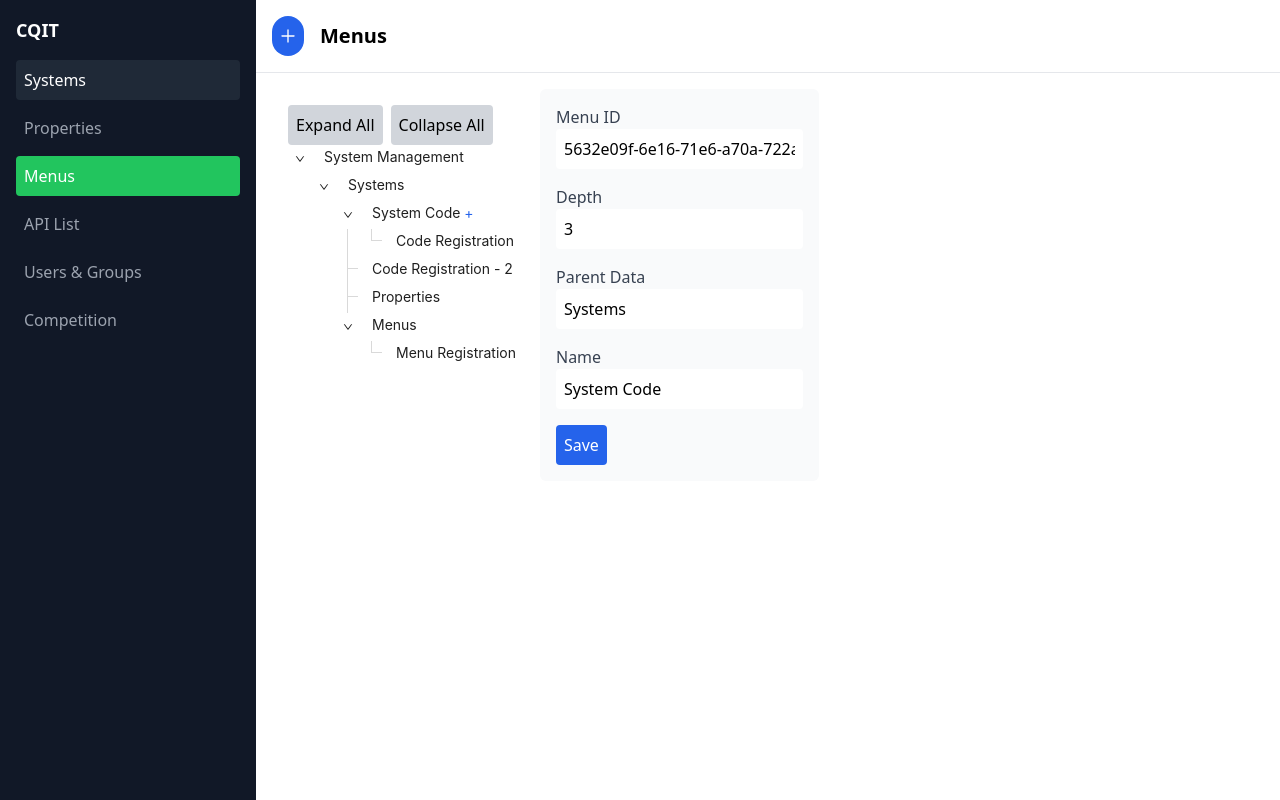
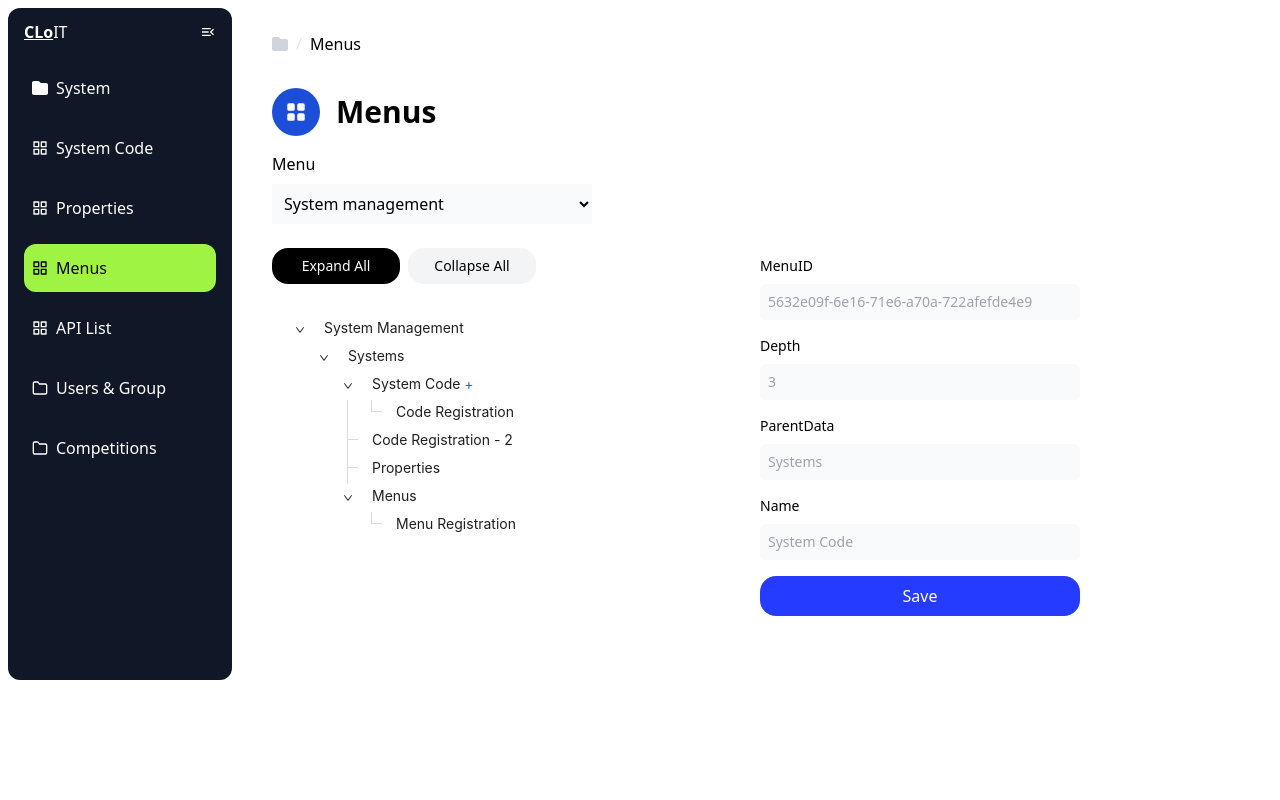
Before and after one commit to solomon-winner/menu-Managment-System, a React (Create React App) app in the folder client/: page / in a window 1280 px wide. Built offline with nearby package versions, Linux system fonts and the light colour scheme.

Commit message:
...finishing UI design...

```diff
--- a/client/package.json
+++ b/client/package.json
@@ -11,6 +11,7 @@
     "axios": "^1.7.7",
     "react": "^18.3.1",
     "react-dom": "^18.3.1",
+    "react-icons": "^5.3.0",
     "react-scripts": "5.0.1",
     "recoil": "^0.7.7",
     "web-vitals": "^2.1.4"
--- a/client/src/App.js
+++ b/client/src/App.js
@@ -33,9 +33,9 @@ import MenuManager from './components/organisms/menuManager.js';
 
 function App() {
   return (
-    <div className="flex h-screen">
+    <div className="flex flex-1 flex-col md:flex-row overflow-hidden">
       <Sidebar />
-      <div className="flex-1">
+      <div className="flex-1 p-4 bg-gray overflow-y-auto">
         <MenuManager />
       </div>
     </div>
--- /dev/null
+++ b/client/src/components/atoms/breadCrumb.js
@@ -0,0 +1,14 @@
+
+import { FaFolder } from "react-icons/fa6";
+
+const BreadCram = () => {
+  return (
+    <div className="flex items-center space-x-2">
+        <FaFolder className="text-gray-300"/>
+        <span className="text-gray-200">/</span>
+        <span className="">Menus</span>
+    </div>
+  );
+};
+
+export default BreadCram;
--- a/client/src/components/atoms/input.js
+++ b/client/src/components/atoms/input.js
@@ -0,0 +1,10 @@
+const Input = ({label, ...props}) => {
+    return (
+        <div className="flex flex-col justify-center mt-4 text-sm">
+            <label >{label}</label>
+            <input {...props} className="mt-2 bg-gray-50 p-2 w-[20rem] rounded-md"/>
+        </div>
+    )
+}
+
+export default Input;
--- /dev/null
+++ b/client/src/components/atoms/menu.js
@@ -0,0 +1,10 @@
+const Menu = ({icon, text}) => {
+    return (
+        <div className={`flex items-center space-x-2 my-3 px-2 py-3 rounded-xl ${text === "Menus" ? "bg-secondary text-black" : "hover:bg-secondary hover:text-black"}`}>
+           {icon}
+           <p>{text}</p>
+        </div>
+    )
+}
+
+export default Menu
--- a/client/src/components/molecules/menuForm.jsx
+++ b/client/src/components/molecules/menuForm.jsx
@@ -1,46 +1,37 @@
-import React from "react";
+import Input from "../atoms/input.js";
 
-function MenuForm() {
-  return (
-    <div className="p-4 bg-gray-50 rounded-md">
-      <div className="mb-4">
-        <label className="block text-gray-700">Menu ID</label>
-        <input
-          type="text"
-          value="5632e09f-6e16-71e6-a70a-722afefde4e9"
-          readOnly
-          className="w-full border-gray-300 rounded p-2"
-        />
-      </div>
-      <div className="mb-4">
-        <label className="block text-gray-700">Depth</label>
-        <input
-          type="text"
-          value="3"
-          readOnly
-          className="w-full border-gray-300 rounded p-2"
-        />
-      </div>
-      <div className="mb-4">
-        <label className="block text-gray-700">Parent Data</label>
-        <input
-          type="text"
-          value="Systems"
-          readOnly
-          className="w-full border-gray-300 rounded p-2"
-        />
-      </div>
-      <div className="mb-4">
-        <label className="block text-gray-700">Name</label>
-        <input
-          type="text"
-          value="System Code"
-          className="w-full border-gray-300 rounded p-2"
-        />
-      </div>
-      <button className="bg-blue-600 text-white p-2 rounded">Save</button>
-    </div>
-  );
+const menuForm = () => {
+    return (
+        <div className="mt-10 md:mt-0">
+            <Input
+            label={"MenuID"}
+            type={"text"}
+            placeholder={"5632e09f-6e16-71e6-a70a-722afefde4e9"}
+            name={"MenuID"}
+            id={"MenuID"}
+            />
+            <Input
+            label={"Depth"}
+            type={"number"}
+            placeholder={3}
+            name={"Depth"}
+            id={"Depth"}
+            />
+            <Input
+            label={"ParentData"}
+            type={"text"}
+            placeholder={"Systems"}
+            name={"ParentData"}
+            />
+            <Input
+            label={"Name"}
+            type={"text"}
+            placeholder={"System Code"}
+            name={"Name"}
+            />
+            <button className="bg-[#253BFF] text-white p-2 mt-4 rounded-2xl w-[20rem]">Save</button>
+        </div>
+    )
 }
 
-export default MenuForm;
+export default menuForm;
--- /dev/null
+++ b/client/src/components/molecules/menuLeft.jsx
@@ -0,0 +1,21 @@
+import MenuTree from "./menuTree";
+
+const menuLeft = () => {
+  return (
+    <div>
+      <div className="text-sm">
+        <button className="bg-black text-white p-2 mt-2 rounded-2xl w-[8rem]">
+          Expand All
+        </button>
+        <button className="bg-gray-100 text-black p-2 mt-2 ml-2 rounded-2xl w-[8rem]">
+          Collapse All
+        </button>
+      </div>
+      <div className="mt-4">
+        <MenuTree />
+      </div>
+    </div>
+  );
+};
+
+export default menuLeft;
--- a/client/src/components/molecules/menuTree.jsx
+++ b/client/src/components/molecules/menuTree.jsx
@@ -9,10 +9,6 @@ const MenuTree = () => {
 
   return (
     <div className="p-4">
-      <div className="flex items-center space-x-2">
-        <button className="bg-gray-300 p-2 rounded">Expand All</button>
-        <button className="bg-gray-300 p-2 rounded">Collapse All</button>
-      </div>
 
       <Tree
         showLine={{ showLeafIcon: false }}
--- a/client/src/components/organisms/menuManager.js
+++ b/client/src/components/organisms/menuManager.js
@@ -1,19 +1,30 @@
-import React from 'react';
-import MenuTree from '../molecules/menuTree.jsx';
-import MenuForm from '../molecules/menuForm.jsx';
-import Header from '../molecules/header.js';
+import { BsFillGridFill } from "react-icons/bs";
+import BreadCram from "../atoms/breadCrumb";
+import MenuForm from "../molecules/menuForm";
+import MenuLeft from "../molecules/menuLeft";
 
+ const MenuManager = () => {
+  return (
+    <div className="p-4 overflow-x-hidden">
+      <BreadCram />
+      <div className="flex items-center space-x-4 text-3xl mt-8">
+        <div className="bg-blue-700 w-[3rem] h-[3rem] flex items-center justify-center rounded-full">
+          <BsFillGridFill className="text-white w-5 h-5"  />
+        </div>
+        <span className="font-bold">Menus</span>
+      </div>
+      <div className="flex flex-col justify-center mt-4">
+        <label>Menu</label>
+        <select className="mt-2 bg-gray-50 p-2 w-[20rem]">
+          <option value="1">System management</option>
+          <option value="2">Option 2</option>
+          <option value="3">Option 3</option>
+        </select>
+      </div>
+      <div className="grid grid-cols-1 md:grid-cols-2 mt-4 ">
+        <MenuLeft/>
+        <MenuForm/>
 
-const MenuManager = () => {
-  const handleCreateMenu = (newMenu) => {
-  };
-
-  return (
-    <div className="flex flex-col h-full">
-      <Header />
-      <div className="flex p-4">
-        <MenuTree />
-        <MenuForm onCreateMenu={handleCreateMenu} />
       </div>
     </div>
   );
--- a/client/src/components/organisms/sideBar.js
+++ b/client/src/components/organisms/sideBar.js
@@ -1,25 +1,79 @@
-import React from "react";
+import { FiFolder, FiGrid } from "react-icons/fi";
+import { FaFolder } from "react-icons/fa6";
+import { MdMenuOpen } from "react-icons/md";
+import { useState, useEffect } from "react";
+import { RiMenuUnfold3Line } from "react-icons/ri";
+import Menu from "../atoms/menu";
 
-function Sidebar() {
+const menuItems = [
+  { icon: <FaFolder />, text: "System" },
+  { icon: <FiGrid />, text: "System Code" },
+  { icon: <FiGrid />, text: "Properties" },
+  { icon: <FiGrid />, text: "Menus" },
+  { icon: <FiGrid />, text: "API List" },
+  { icon: <FiFolder />, text: "Users & Group" },
+  { icon: <FiFolder />, text: "Competitions" },
+];
+
+const SideBar = () => {
+  const [isOpen, setOpen] = useState(false);
+  const [isMobile, setIsMobile] = useState(window.innerWidth < 768);
+
+  const handleToggle = () => {
+    setOpen(!isOpen);
+  };
+
+  useEffect(() => {
+    const handleResize = () => {
+      setIsMobile(window.innerWidth < 768);
+    };
+    window.addEventListener("resize", handleResize);
+    return () => {
+      window.removeEventListener("resize", handleResize);
+    };
+  }, []);
+
+  if (isMobile) {
+    return (
+      <div className="px-8 mt-6">
+        <RiMenuUnfold3Line
+          className="text-xl cursor-pointer text-black"
+          onClick={handleToggle}
+        />
+        {isOpen && (
+          <div className="absolute top-0 left-0 w-56 h-[91%] bg-primary rounded-xl m-2 text-white py-3 px-4">
+            <div className="flex justify-between items-center">
+              <h1 className="">
+                <span className="underline font-bold">CLo</span>IT
+              </h1>
+              <MdMenuOpen onClick={handleToggle} className="cursor-pointer" />
+            </div>
+            <div className="mt-5">
+              {menuItems.map((item) => (
+                <Menu key={item.text} icon={item.icon} text={item.text} />
+              ))}
+            </div>
+          </div>
+        )}
+      </div>
+    );
+  }
+
   return (
-    <div className="bg-gray-900 text-white h-screen w-64 flex flex-col">
-      <div className="flex items-center p-4">
-        <span className="text-lg font-bold">CQIT</span>
+    <div className={`w-56 h-[42rem] bg-primary rounded-xl m-2 text-white py-3 px-4 ${isOpen ? "" : "hidden md:block"}`}>
+      <div className="flex justify-between items-center">
+        <h1 className="">
+          <span className="underline font-bold">CLo</span>IT
+        </h1>
+        <MdMenuOpen onClick={handleToggle} className="cursor-pointer" />
       </div>
-      <nav className="flex-grow">
-        <ul className="space-y-2 px-4">
-          <li className="bg-gray-800 p-2 rounded text-white">
-            <span>Systems</span>
-          </li>
-          <li className="p-2 rounded text-gray-400 hover:text-white">Properties</li>
-          <li className="bg-green-500 p-2 rounded text-white">Menus</li>
-          <li className="p-2 rounded text-gray-400 hover:text-white">API List</li>
-          <li className="p-2 rounded text-gray-400 hover:text-white">Users & Groups</li>
-          <li className="p-2 rounded text-gray-400 hover:text-white">Competition</li>
-        </ul>
-      </nav>
+      <div className="mt-5">
+        {menuItems.map((item) => (
+          <Menu key={item.text} icon={item.icon} text={item.text} />
+        ))}
+      </div>
     </div>
   );
-}
+};
 
-export default Sidebar;
+export default SideBar;
--- a/client/tailwind.config.js
+++ b/client/tailwind.config.js
@@ -2,7 +2,12 @@ module.exports = {
   purge: ['./src/**/*.{js,jsx,ts,tsx}', './public/index.html'],
   darkMode: false, // or 'media' or 'class'
   theme: {
-    extend: {},
+    extend: {
+      colors: {
+        primary: "#101828",
+        secondary: "#9FF443"
+      }
+    },
   },
   variants: {
     extend: {},
```
Also changed, not shown: client/src/components/atoms/button.js (deleted), 1 other file (tests, documents, lock files or other folders).
